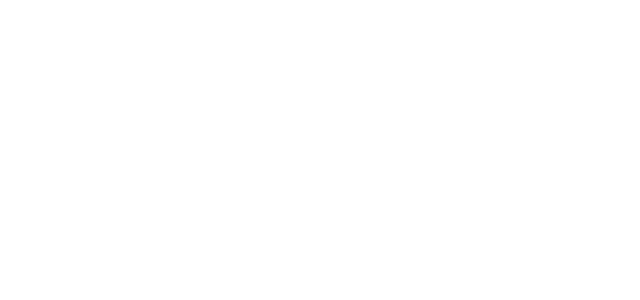
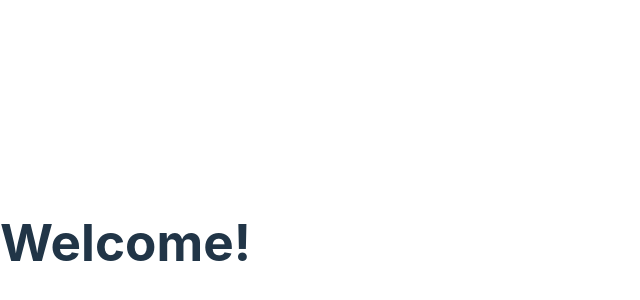
Before and after one commit to kyrag00/degree-project, a React (Vite) app in the folder client/: page / in a window 1280 px wide. Shown: the part 158-458 px from the top of the page, without its empty margins (0-640 px from the left). Built offline with nearby package versions, Linux system fonts and the light colour scheme.

Commit message:
begin setting up router

```diff
--- a/client/src/App.tsx
+++ b/client/src/App.tsx
@@ -1,8 +1,13 @@
+import { BrowserRouter as Router, Routes, Route } from "react-router-dom";
+import Home from "./pages/Home";
+
 const App = () => {
   return (
-    <>
-
-    </>
+    <Router>
+            <Routes>
+                <Route path="/" element={<Home />} />
+            </Routes>
+        </Router>
   )
 }
 
--- /dev/null
+++ b/client/src/pages/Home.tsx
@@ -0,0 +1,8 @@
+const Home = () => {
+   return (
+    <h1>Welcome!</h1>
+   )
+
+}
+
+export default Home
```
Also changed, not shown: client/src/Router.tsx (added, +10 -0 lines).
